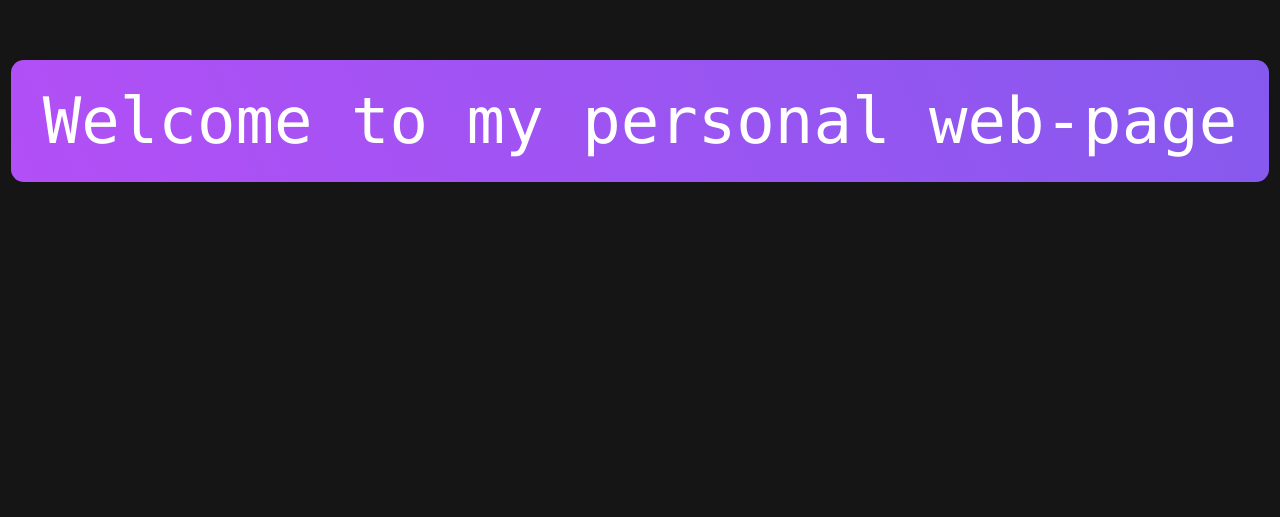
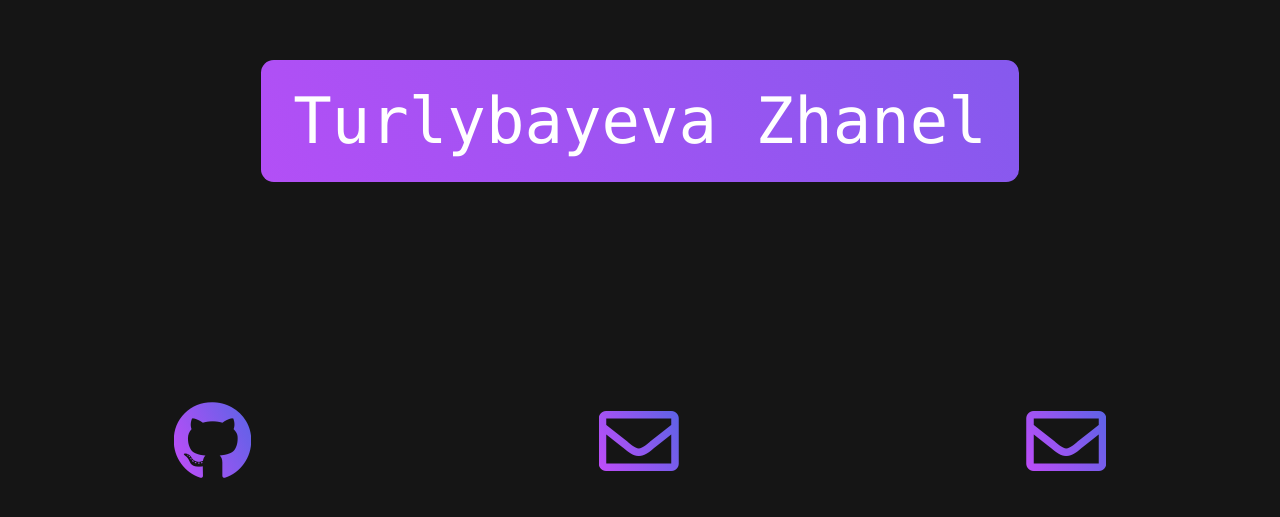
Before and after one commit to zhanlederzach/zhanlederzach.github.io, a plain HTML site: page index.html in a window 1280 px wide. Shown: the part 279-796 px from the top of the page. Drawn offline with Linux system fonts and the light colour scheme.

Commit message:
Update index.html

```diff
--- a/index.html
+++ b/index.html
@@ -9,7 +9,14 @@
 <body>
 	<div class="center">
 		<div class="container">
-			<span class="name"><a href="http://zhanlederzach.github.io" class="grad">Welcome to my personal web-page</a></span>
+			<span class="name"><a href="http://zhanlederzach.github.io" class="grad">Turlybayeva Zhanel</a></span>
+		</div>
+	</div>
+	<div class="bottom">
+		<div class="network">
+			<a href="http://github.com/zhanlederzach"><i class="fab fa-github"></i></a>
+			<a href="mailto:turlybayevazhan@gmail.com"><i class="far fa-envelope"></i></a>
+			<a href="https://zhanlederzach.github.io/Turlybayeva_Zhanel_CV.pdf"><i class="far fa-envelope"></i></a>
 		</div>
 	</div>
 </body>
```
